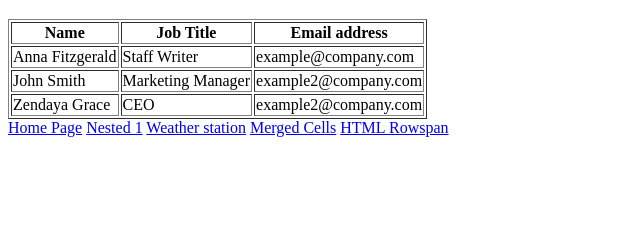
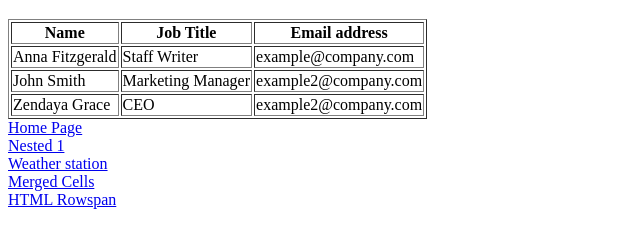
Before and after one commit to hussaintmg/Assignments, a plain HTML site: page Assignment-2/table-with0uncollapsed-borders.html in a window 1280 px wide. Shown: the part 61-304 px from the top of the page, without its empty margins (0-640 px from the left). Drawn offline with Linux system fonts and the light colour scheme.

Commit message:
Update table-with0uncollapsed-borders.html

```diff
--- a/Assignment-2/table-with0uncollapsed-borders.html
+++ b/Assignment-2/table-with0uncollapsed-borders.html
@@ -29,10 +29,10 @@
         <td>example2@company.com</td>
       </tr>
     </table>
-    <a href="../index.html">Home Page</a>
-    <a href="./Nested-1.html">Nested 1</a>
-    <a href="./Weather-station.html">Weather station</a>
-    <a href="./merged-cells.html">Merged Cells</a>
-    <a href="./html-rowspan.html">HTML Rowspan</a>
+    <a href="../index.html">Home Page</a><br/>
+    <a href="./Nested-1.html">Nested 1</a> <br/>
+    <a href="./Weather-station.html">Weather station</a> <br/>
+    <a href="./merged-cells.html">Merged Cells</a> <br/>
+    <a href="./html-rowspan.html">HTML Rowspan</a> <br/>
   </body>
 </html>
```
